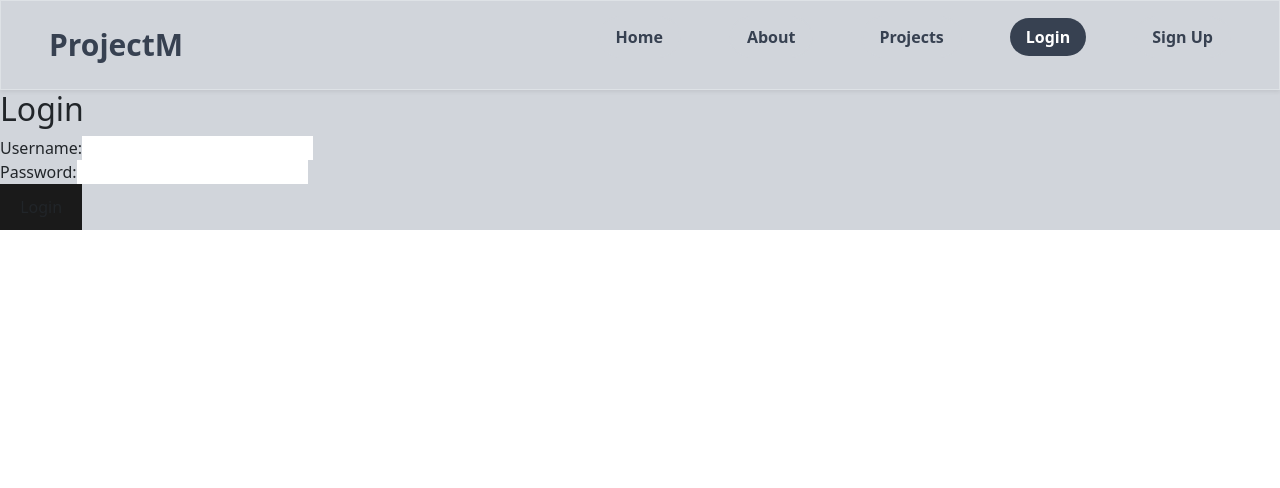
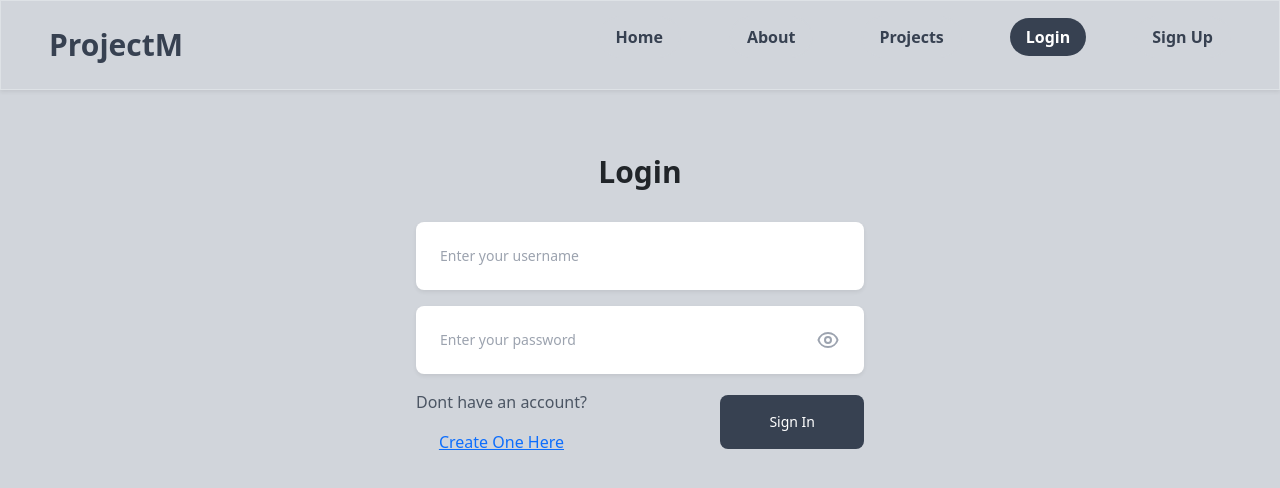
Before and after one commit to Dhie-boop/Full-Stack-App, a React (Vite) app in the folder Front-end/app/: page /login in a window 1280 px wide. Shown: the top 488 px of the page. Built offline with nearby package versions, Linux system fonts and the light colour scheme.

Commit message:
all pages designed

```diff
--- a/Front-end/app/src/pages/About.jsx
+++ b/Front-end/app/src/pages/About.jsx
@@ -1,11 +1,54 @@
 import React from 'react';
+import { Link } from 'react-router-dom';
 
 const About = () => {
     return (
-        <div className="container mt-5">
-            <h1>About Us</h1>
-            <p>This is the About page. Learn more about us!</p>
+        <div className="container mt-5 flex items-center flex-col gap-2 h-[90vh]">
+      <span className="mt-5 text-6xl font-semibold"> About ProjectM</span>
+      <span className="text-[28px]">
+        More about the app
+      </span>
+      <p class=" w-[80%] text-gray-700">
+          ProjectM is the perfect platform for documenting your project
+          milestones, sharing detailed insights, and showcasing your hard work.
+          Whether it's a creative endeavor or a technical masterpiece, ProjectM
+          allows you to store project titles, descriptions, and key updates, all
+          in one place. Let others explore your work and show appreciation by
+          liking your projects. Start tracking your progress and let your
+          projects shine!
+        </p>
+
+      <div class="flex justify-center h-screen mt-4">
+        <div class="relative group">
+          <Link to="/home" class="no-underline relative inline-block p-px font-semibold leading-6 text-white bg-gray-800 shadow-2xl cursor-pointer rounded-xl shadow-zinc-900 transition-transform duration-300 ease-in-out hover:scale-105 active:scale-95">
+            <span class="absolute inset-0 rounded-xl bg-gradient-to-r from-teal-400 via-blue-500 to-purple-500 p-[2px] opacity-0 transition-opacity duration-500 group-hover:opacity-100"></span>
+
+            <span class="relative z-10 block px-6 py-3 rounded-xl bg-gray-750">
+              <div class="relative z-10 flex items-center space-x-2">
+                <span class="transition-all duration-500 group-hover:translate-x-1">
+                  Learn More
+                </span>
+                <svg
+                  class="w-6 h-6 transition-transform duration-500 group-hover:translate-x-1"
+                  data-slot="icon"
+                  aria-hidden="true"
+                  fill="currentColor"
+                  viewBox="0 0 20 20"
+                  xmlns="http://www.w3.org/2000/svg"
+                >
+                  <path
+                    clip-rule="evenodd"
+                    d="M8.22 5.22a.75.75 0 0 1 1.06 0l4.25 4.25a.75.75 0 0 1 0 1.06l-4.25 4.25a.75.75 0 0 1-1.06-1.06L11.94 10 8.22 6.28a.75.75 0 0 1 0-1.06Z"
+                    fill-rule="evenodd"
+                  ></path>
+                </svg>
+              </div>
+            </span>
+
+          </Link>
         </div>
+      </div>
+    </div>
     );
 };
 
--- a/Front-end/app/src/pages/Home.jsx
+++ b/Front-end/app/src/pages/Home.jsx
@@ -8,7 +8,6 @@ const Home = () => {
       <span className="text-[28px]">
         Track Your Projects and Share the Journey
       </span>
-      <p className="text-[18px]"></p>
       <article class="w-[80%] flex flex-col justify-center items-center bg-gray-700 shadow p-4 space-y-2 rounded-md hover:-translate-y-2 duration-300">
         <svg
           viewBox="0 0 24 24"
--- a/Front-end/app/src/pages/Login.jsx
+++ b/Front-end/app/src/pages/Login.jsx
@@ -1,6 +1,6 @@
 import React, { useState } from 'react';
 import axios from 'axios';
-import { useNavigate } from 'react-router-dom'; // Updated import
+import { Link, useNavigate } from 'react-router-dom'; // Updated import
 
 const Login = () => {
   const [username, setUsername] = useState('');
@@ -33,28 +33,80 @@ const Login = () => {
 
   return (
     <>
+    <div class="mx-auto px-4 py-16 sm:px-6 lg:px-8 max-w-lg text-center h-[100vh]">
+    <h1 class="text-2xl font-bold sm:text-3xl">Login</h1>
+      <form class="mx-auto mb-0 mt-8 max-w-md space-y-4" onSubmit={handleLogin}>
         <div>
-      <h2>Login</h2>
-      <form onSubmit={handleLogin}>
-        <div>
-          <label>Username:</label>
+        <label class="sr-only" for="username">
+              Username
+            </label>
+          <div class="relative">
               <input
+                placeholder="Enter your username"
+                class="w-full rounded-lg border-gray-300 p-4 pe-12 text-sm shadow-sm focus:outline-none focus:ring-2 focus:ring-purple-400 focus:border-transparent"
+                id="username"
                 type="text"
+                name='username'
                 value={username}
                 onChange={(e) => setUsername(e.target.value)}
                 required
               />
             </div>
+        </div>
         <div>
-          <label>Password:</label>
+        <label class="sr-only" for="password">
+              Password
+            </label>
+          <div class="relative">
               <input
+                placeholder="Enter your password"
+                class="w-full rounded-lg border-gray-300 p-4 pe-12 text-sm shadow-sm focus:outline-none focus:ring-2 focus:ring-purple-400 focus:border-transparent"
+                id="password"
                 type="password"
+                name="password"
                 value={password}
                 onChange={(e) => setPassword(e.target.value)}
                 required
               />
+              <span class="absolute inset-y-0 end-0 grid place-content-center px-4">
+                <svg
+                  stroke="currentColor"
+                  viewBox="0 0 24 24"
+                  fill="none"
+                  class="h-6 w-6 text-gray-400"
+                  xmlns="http://www.w3.org/2000/svg"
+                >
+                  <path
+                    d="M15 12a3 3 0 11-6 0 3 3 0 016 0z"
+                    stroke-width="2"
+                    stroke-linejoin="round"
+                    stroke-linecap="round"
+                  ></path>
+                  <path
+                    d="M2.458 12C3.732 7.943 7.523 5 12 5c4.478 0 8.268 2.943 9.542 7-1.274 4.057-5.064 7-9.542 7-4.477 0-8.268-2.943-9.542-7z"
+                    stroke-width="2"
+                    stroke-linejoin="round"
+                    stroke-linecap="round"
+                  ></path>
+                </svg>
+              </span>
             </div>
-        <button type="submit">Login</button>
+        </div>
+
+        <div class="flex items-center justify-between">
+            <div className="flex flex-col">
+              <p class="text-gray-600">Dont have an account?</p>
+              <Link to="/signup" class="underline">
+                Create One Here
+              </Link>
+            </div>
+            <button
+              class="inline-block rounded-lg bg-gray-700 px-5 py-3 text-sm font-medium text-white focus:outline-none focus:ring-2 focus:ring-blue-500 focus:ring-opacity-50"
+              type="submit"
+            >
+              Sign In
+            </button>
+          </div>
       </form>
       {errorMessage && <p>{errorMessage}</p>}
 
--- a/Front-end/app/src/pages/Projects.jsx
+++ b/Front-end/app/src/pages/Projects.jsx
@@ -1,8 +1,9 @@
-import React, { useState } from 'react';
+import React, { useState } from "react";
+import { Link } from "react-router-dom";
 
 const Projects = () => {
-  const [searchTerm, setSearchTerm] = useState('');
-  const [category, setCategory] = useState('');
+  const [searchTerm, setSearchTerm] = useState("");
+  const [category, setCategory] = useState("");
 
   const handleSearch = (e) => {
     e.preventDefault();
@@ -39,7 +40,7 @@ const Projects = () => {
 
           <button
             type="submit"
-            className="bg-blue-600 text-white p-2 rounded-md hover:bg-blue-700"
+            className="bg-gray-700 text-white p-2 rounded-md hover:bg-gray-800"
           >
             Search
           </button>
@@ -51,37 +52,63 @@ const Projects = () => {
         {/* Example project cards */}
         <div className="col-md-4">
           <div className="card mb-4 shadow-sm">
-            <img src="https://via.placeholder.com/150" className="card-img-top" alt="Project 1" />
+            <img
+              src="https://via.placeholder.com/150"
+              className="card-img-top"
+              alt="Project 1"
+            />
             <div className="card-body">
               <h5 className="card-title">Project 1</h5>
-              <p className="card-text">Short description of Project 1. You can provide a brief summary here.</p>
-              <a href="#" className="btn btn-primary">View Project</a>
+              <p className="card-text">Short description of Project 1.</p>
+              <Link
+                href="#"
+                className="bg-gray-700 no-underline text-white p-2 rounded-md hover:bg-gray-800 "
+              >
+                View Project
+              </Link>
             </div>
           </div>
         </div>
 
         <div className="col-md-4">
           <div className="card mb-4 shadow-sm">
-            <img src="https://via.placeholder.com/150" className="card-img-top" alt="Project 2" />
+            <img
+              src="https://via.placeholder.com/150"
+              className="card-img-top"
+              alt="Project 2"
+            />
             <div className="card-body">
               <h5 className="card-title">Project 2</h5>
               <p className="card-text">Short description of Project 2.</p>
-              <a href="#" className="btn btn-primary">View Project</a>
+              <Link
+                href="#"
+                className="bg-gray-700 no-underline text-white p-2 rounded-md hover:bg-gray-800 "
+              >
+                View Project
+              </Link>
             </div>
           </div>
         </div>
 
         <div className="col-md-4">
           <div className="card mb-4 shadow-sm">
-            <img src="https://via.placeholder.com/150" className="card-img-top" alt="Project 3" />
+            <img
+              src="https://via.placeholder.com/150"
+              className="card-img-top"
+              alt="Project 3"
+            />
             <div className="card-body">
               <h5 className="card-title">Project 3</h5>
               <p className="card-text">Short description of Project 3.</p>
-              <a href="#" className="btn btn-primary">View Project</a>
+              <Link
+                href="#"
+                className="bg-gray-700 no-underline text-white p-2 rounded-md hover:bg-gray-800 "
+              >
+                View Project
+              </Link>
             </div>
           </div>
         </div>
-
       </div>
     </div>
   );
--- a/Front-end/app/src/pages/Signup.jsx
+++ b/Front-end/app/src/pages/Signup.jsx
@@ -175,7 +175,7 @@ const Signup = () => {
           <div class="flex items-center justify-between">
             <div className="flex flex-col">
               <p class="text-gray-600">Already have an account?</p>
-              <Link to="/signup" class="underline">
+              <Link to="/login" class="underline">
                 Sign-In Here
               </Link>
             </div>
@@ -183,7 +183,7 @@ const Signup = () => {
               class="inline-block rounded-lg bg-gray-700 px-5 py-3 text-sm font-medium text-white focus:outline-none focus:ring-2 focus:ring-blue-500 focus:ring-opacity-50"
               type="submit"
             >
-              Sign In
+              Sign Up
             </button>
           </div>
         </form>
```
Lines whose indentation alone changed are shown as unchanged.
